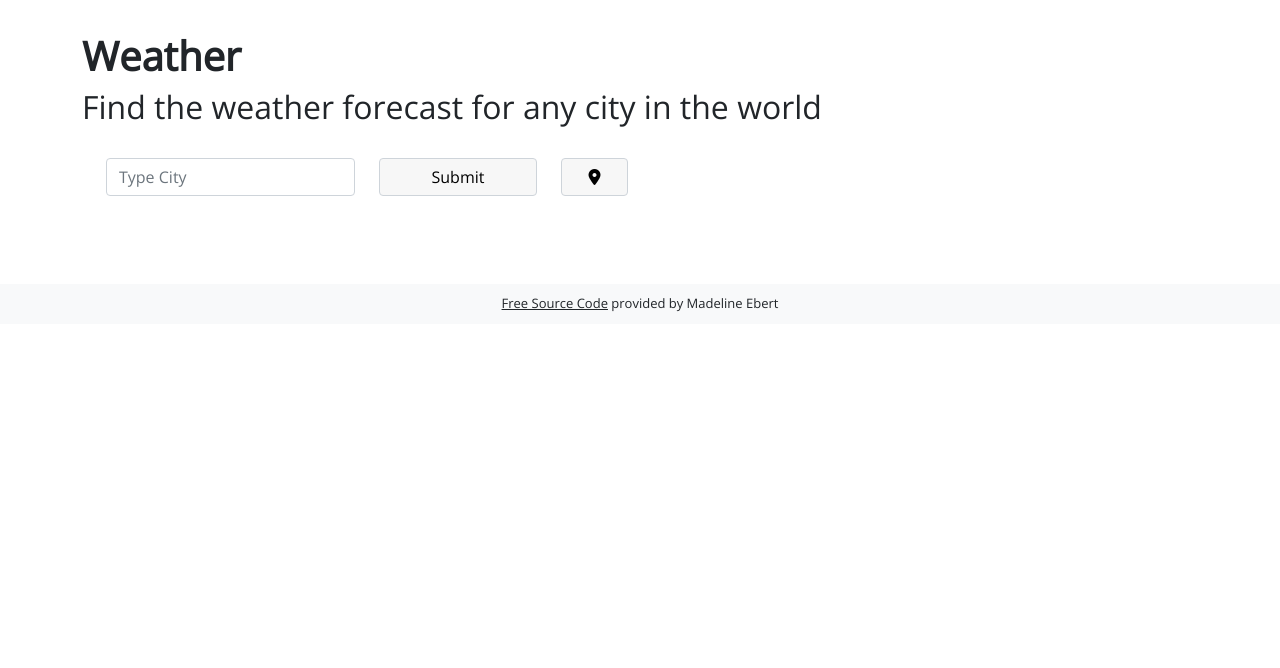
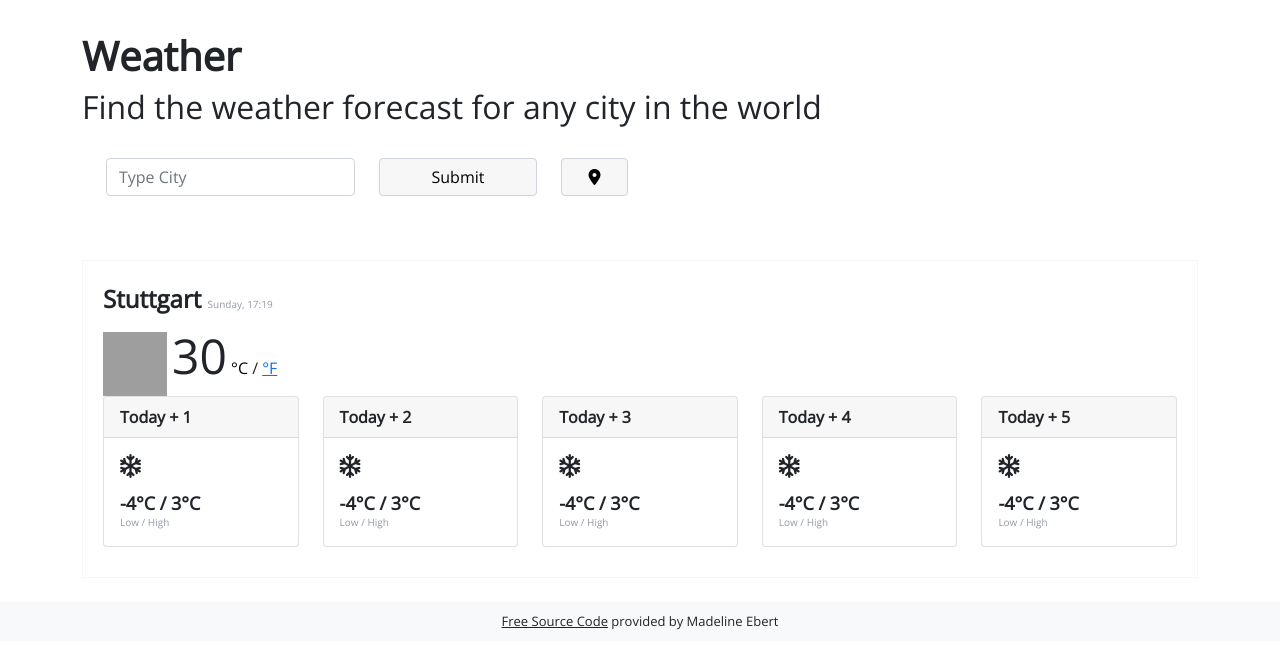
Before and after one commit to MdlnEbert/SheCodes-WeatherWebApp, a plain HTML site: page index.html in a window 1280 px wide. Drawn offline with nearby package versions, Linux system fonts and the light colour scheme; grey boxes are pictures that could not be loaded.

Commit message:
inlcude today's weather icon
icon will update according to searched city

```diff
--- a/index.html
+++ b/index.html
@@ -11,9 +11,9 @@
     integrity="sha384-giJF6kkoqNQ00vy+HMDP7azOuL0xtbfIcaT9wjKHr8RbDVddVHyTfAAsrekwKmP1" crossorigin="anonymous">
 
   <!-- Own CSS Styling -->
-  <link rel="stylesheet" href="src/styles.css">
   <link rel="preconnect" href="https://fonts.gstatic.com">
   <link href="https://fonts.googleapis.com/css2?family=Open+Sans&display=swap" rel="stylesheet">
+  <link rel="stylesheet" href="src/styles.css">
 
   <!-- Font Awesome for Icons -->
   <script src="https://kit.fontawesome.com/4c849cd0fa.js" crossorigin="anonymous"></script>
@@ -60,16 +60,18 @@
           </span>
           <span class="DateTime" id="Date-Time-now">dd/mm/yyyy, hh:mm</span>
         </div>
-        <div class="col-sm-1">
-          <i class="far fa-snowflake"></i>
-        </div>
-        <div class="col-sm">
-          <span class="temperature" id="temp-today">
-            30
-          </span>
-          <span>
-            <a href="#" id="show-celsius" class="active"> °C </a> / <a href="#" id="show-fahrenheit">°F</a>
-          </span>
+      </div>
+      <div class="row">
+        <div class="col-6">
+          <div class="clearfix weather-temp">
+            <img src="http://openweathermap.org/img/wn/10d@2x.png" alt="clear" id="image" class="float-left" />
+            <div class="float-left">
+              <strong class="temperature"  id="temp-today">30</strong
+                ><span>
+                <a href="#" id="show-celsius" class="active"> °C </a> / <a href="#" id="show-fahrenheit">°F</a>
+              </span>
+             </div>
+          </div>
         </div>
       </div>
       <div class="row">
@@ -80,7 +82,7 @@
             </div>
             <div class="card-body">
               <i class="far fa-snowflake card-img-top"></i>
-              <h5 class="card-title temperature">-4°C / 3°C</h5>
+              <h5 class="card-title temperature-card">-4°C / 3°C</h5>
               <p class="card-text">Low / High</p>
             </div>
           </div>
@@ -92,7 +94,7 @@
             </div>
             <div class="card-body">
               <i class="far fa-snowflake card-img-top"></i>
-              <h5 class="card-title temperature">-4°C / 3°C</h5>
+              <h5 class="card-title temperature-card">-4°C / 3°C</h5>
               <p class="card-text">Low / High</p>
             </div>
           </div>
@@ -104,7 +106,7 @@
             </div>
             <div class="card-body">
               <i class="far fa-snowflake card-img-top"></i>
-              <h5 class="card-title temperature">-4°C / 3°C</h5>
+              <h5 class="card-title temperature-card">-4°C / 3°C</h5>
               <p class="card-text">Low / High</p>
             </div>
           </div>
@@ -116,7 +118,7 @@
             </div>
             <div class="card-body">
               <i class="far fa-snowflake card-img-top"></i>
-              <h5 class="card-title temperature">-4°C / 3°C</h5>
+              <h5 class="card-title temperature-card">-4°C / 3°C</h5>
               <p class="card-text">Low / High</p>
             </div>
           </div>
@@ -128,7 +130,7 @@
             </div>
             <div class="card-body">
               <i class="far fa-snowflake card-img-top"></i>
-              <h5 class="card-title temperature">-4°C / 3°C</h5>
+              <h5 class="card-title temperature-card">-4°C / 3°C</h5>
               <p class="card-text">Low / High</p>
             </div>
           </div>
--- a/src/script.js
+++ b/src/script.js
@@ -16,10 +16,14 @@ function showLocationTemp(event) {
 }
 
 function getTempCity(response) {
+  let imageElement = document.querySelector("#image");
+
   document.getElementById("weather-box").hidden = false;
   tempSearched = Math.round(response.data.main.temp);
    document.querySelector("#temp-today").innerHTML = tempSearched;
    searchedCityOutput.innerHTML = response.data.name;
+
+   imageElement.setAttribute("src", `http://openweathermap.org/img/wn/${response.data.weather[0].icon}@2x.png`)
 }
 
 function searchCity(event) {
@@ -69,7 +73,7 @@ let minutes = now.getMinutes();
 let day = now.getDay();
 
 let tempSearched = null;
-document.getElementById("weather-box").hidden = true;
+//document.getElementById("weather-box").hidden = true;
 
 // Any other calls
 dateTimeOutput.innerHTML = `${weekdays[day]}, ${hour}:${minutes}`;
--- a/src/styles.css
+++ b/src/styles.css
@@ -8,6 +8,10 @@ header{
 
 h1{
   font-weight: bold;
+}
+
+li{
+  list-style: none;
 }
 
 .searchArea{
@@ -42,11 +46,27 @@ h1{
   font-weight: bold;
 }
 
+.weather-temp{
+  display: flex;
+  position: relative;
+}
+
+.weather-temp img{
+  margin-right: 5px;
+  height: 64px;
+  width: 64px;
+}
+
 .temperature{
+  font-size: 48px;
+  line-height: 1;
+  font-weight: 400;
+}
+
+.temperature-card{
   font-size: 18px;
   font-weight: bold;
 }
-
 .card-img-top{
   padding: 0px 0px 15px 0px;
 }
```
